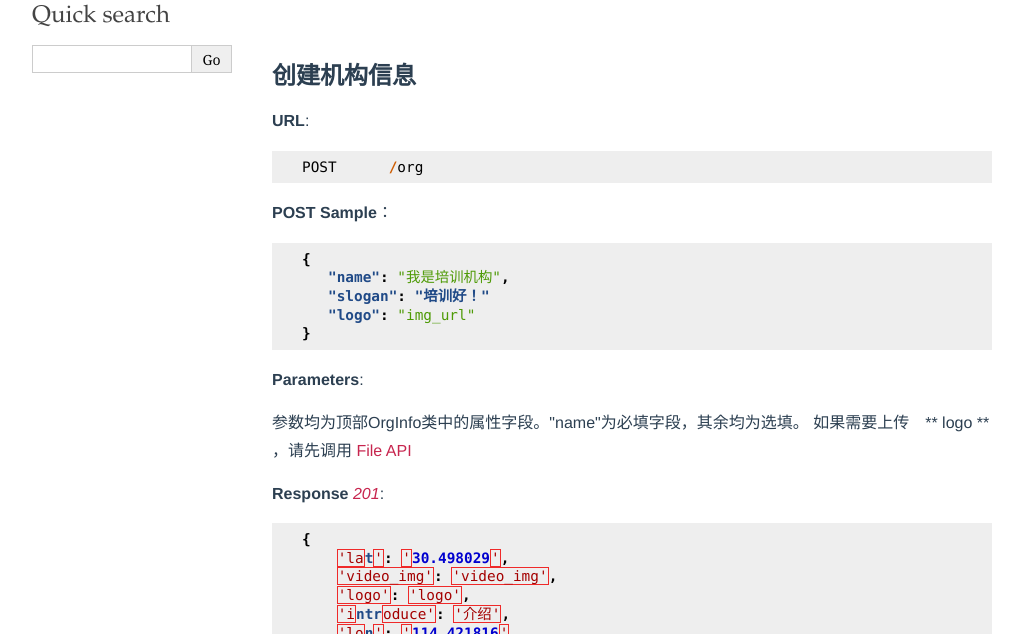
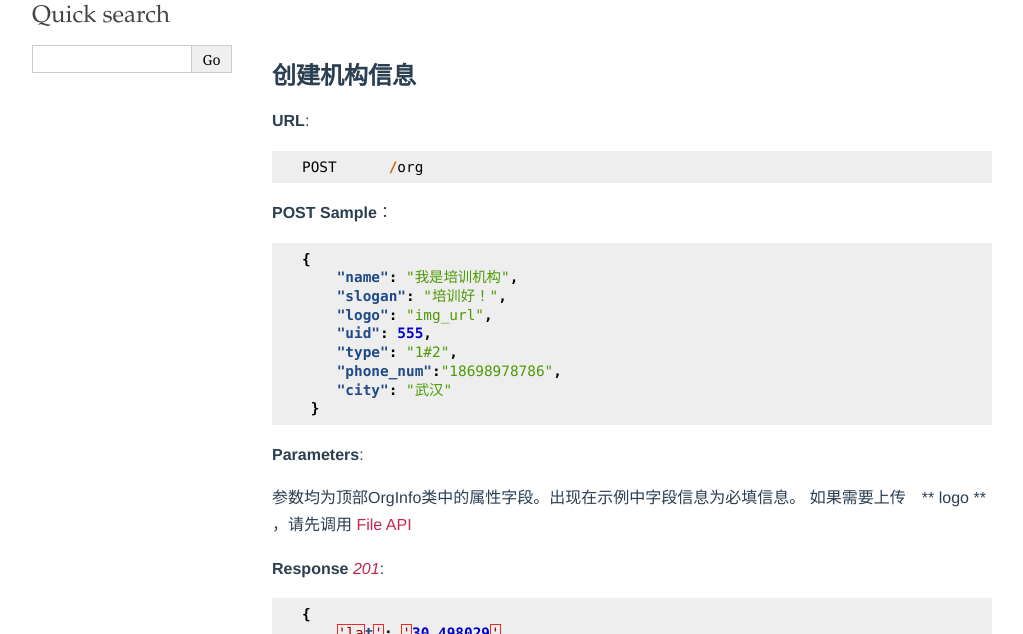
Before and after one commit to clownmelody/hisihi_api, a Sphinx documentation site: the page built from docs/org.rst, in a window 1280 px wide and 900 px high, cut to the strip 266-900 px from the top of the window. Shown: the whole strip, without its empty margins (118-1141 px from the left). Built offline with Sphinx 7.4.7, drawn with Linux system fonts in a browser that asks for light colours.

Commit message:
将org添加时的部分可选字段修改为必填字段

```diff
--- a/docs/org.rst
+++ b/docs/org.rst
@@ -18,15 +18,19 @@
 
 .. sourcecode:: json
 
-    {
+   {
        "name": "我是培训机构",
-       "slogan": "培训好！"
-       "logo": "img_url"
+       "slogan": "培训好！",
+       "logo": "img_url",
+       "uid": 555,
+       "type": "1#2",
+       "phone_num":"18698978786",
+       "city": "武汉"
     }
 
 **Parameters**:
 
-参数均为顶部OrgInfo类中的属性字段。"name"为必填字段，其余均为选填。
+参数均为顶部OrgInfo类中的属性字段。出现在示例中字段信息为必填信息。
 如果需要上传　** logo ** ，请先调用 :ref:`File API <file>`
 
 **Response** `201`:
```
Also changed, not shown: 2 other files.
